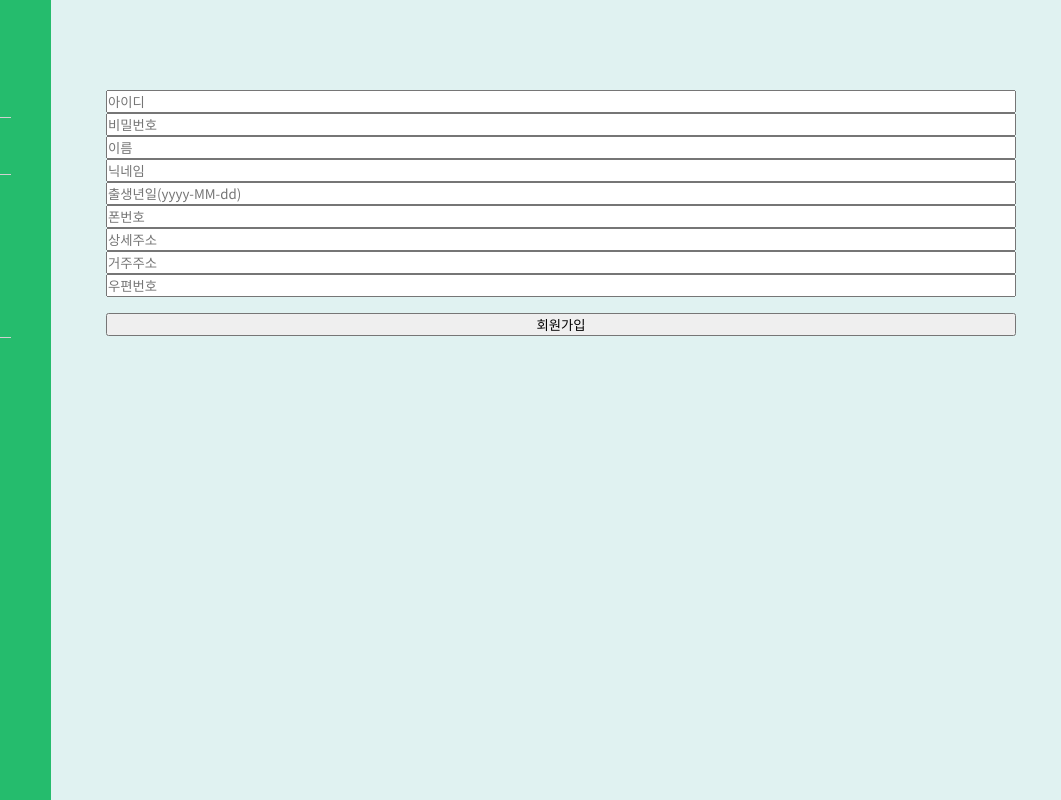
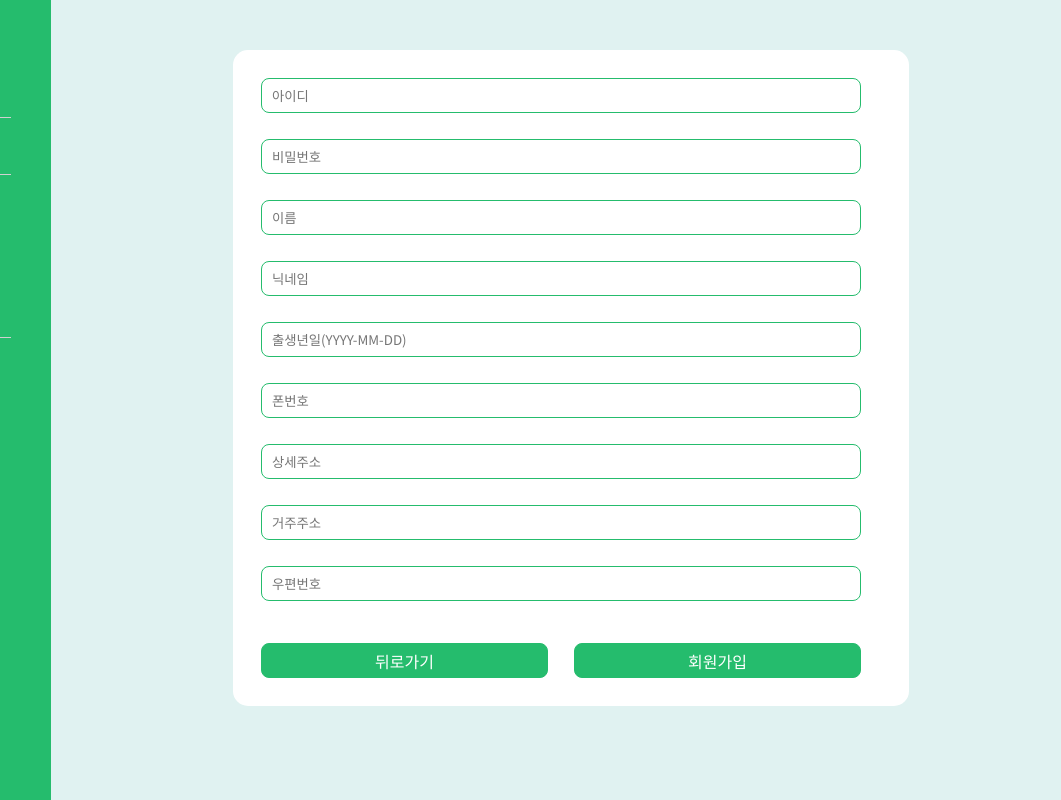
Before and after one commit to Team-Rev/Front-End, a React app: page /join in a window 1280 px wide. Shown: the full height of the page, 219-1280 px from the left. Built offline with nearby package versions, Linux system fonts and the light colour scheme.

Commit message:
feat : 회원가입 폼 디자인(리덕스 공부ing)

```diff
--- a/src/component/Main/Join/Join.js
+++ b/src/component/Main/Join/Join.js
@@ -2,6 +2,7 @@ import React, { useState, useEffect } from 'react';
 import { useHistory } from 'react-router';
 import { Container } from '../../Container/Container'
 import axios from 'axios';
+import styles from './Join.module.css'
 
 export function Join(props) {
     return(
@@ -65,6 +66,10 @@ const JoinForm = (props) => {
         setPostNumber(e.currentTarget.value)
     }
 
+    const Goback = () => {
+        history.goBack();
+    }
+
 
     const onSubmitHandler = (e) => {
         e.preventDefault();
@@ -98,27 +103,33 @@ const JoinForm = (props) => {
 
 
         return (
-            <div>
-             <form onSubmit={onSubmitHandler}>
-                <input type="email"  name={userId} class="text-field" placeholder="아이디" onChange={onIdHandler}></input>
-                <input type="password" name={password} class="text-field" placeholder="비밀번호" onChange={onPasswordHandler}></input>
-                <input type="text" name={name} class="text-field" placeholder="이름" onChange={onUsernameHandler}></input>
-                <input type="text"  name={nickname} class="text-field" placeholder="닉네임" onChange={onNickHandler}></input>
-                <input type="text" name={DOB} class="text-field" placeholder="출생년일(yyyy-MM-dd)" onChange={onDateHandler}></input>
-                <input type="text" name={phone} class="text-field" placeholder="폰번호" onChange={onPhoneHandler}></input>
-                <input type="text" name={detailAddress} class="text-field" placeholder="상세주소" onChange={onDetailAddHandler}></input>
-                <input type="text" name={address} class="text-field" placeholder="거주주소" onChange={onAddHandler}></input>
-                <input type="text" name={postNumber} class="text-field" placeholder="우편번호" onChange={onPostnumHandler}></input>
+            <div className={styles.container}>
+             <div className={styles.contentbox}>
+             <form className={styles.formtag} onSubmit={onSubmitHandler}>
+                <input type="email"  name={userId} className="text-field" placeholder="아이디" onChange={onIdHandler}></input>
+                <input type="password" name={password} className="text-field" placeholder="비밀번호" onChange={onPasswordHandler}></input>
+                <input type="text" name={name} className="text-field" placeholder="이름" onChange={onUsernameHandler}></input>
+                <input type="text"  name={nickname} className="text-field" placeholder="닉네임" onChange={onNickHandler}></input>
+                <input type="text" name={DOB} className="text-field" placeholder="출생년일(YYYY-MM-DD)" onChange={onDateHandler}></input>
+                <input type="text" name={phone} className="text-field" placeholder="폰번호" onChange={onPhoneHandler}></input>
+                <input type="text" name={detailAddress} className="text-field" placeholder="상세주소" onChange={onDetailAddHandler}></input>
+                <input type="text" name={address} className="text-field" placeholder="거주주소" onChange={onAddHandler}></input>
+                <input type="text" name={postNumber} className="text-field" placeholder="우편번호" onChange={onPostnumHandler}></input>
                 <br/>
-                <input type="submit" value="회원가입" class="submit-btn"></input>
+               <div className={styles.bottom}>
+                <input className={styles.submitBtn} type="button" value="뒤로가기" onClick={Goback}></input>
+                <input className={styles.submitBtn} type="submit" value="회원가입"></input>
+               </div>
              </form>
-{/*
+             </div>
+            </div>
+
+/*
                 <div className="links">
                     <a href="#2">로그인</a>
                     <br></br>
                     <hr className="hr1"></hr>
                 <a href="#">아이디, 비밀번호 찾기</a>
-                </div> */}
-            </div>
+                </div> */
     )
 }
--- /dev/null
+++ b/src/component/Main/Join/Join.module.css
@@ -0,0 +1,43 @@
+.container{
+    display : flex;
+    justify-content: center;
+    width : 100%;
+    height : 100vh;
+}
+
+.formtag {
+    width : 100%;
+    background-color: white;
+    border-radius: 15px;
+    padding : 15px;
+    margin : 10px 0 0 20px;
+    -ms-overflow-style: none; /* IE and Edge */
+    scrollbar-width: none;
+}
+
+.formtag input{
+    width : 600px;
+    height : 35px;
+    padding : 10px;
+    margin : 13px;
+    border-radius: 8px;
+    border : 1px solid #25bc6d;
+    outline: #1faf65;
+}
+
+.bottom{
+    display: flex;
+    flex-direction: row;
+    align-items: center;
+    text-align: center;
+}
+
+.bottom .submitBtn{
+    width : 287px;
+    background-color: #25bc6d;
+    border : 1px solid #25bc6d;
+    color : white;
+    font-size : 16px;
+    font-weight: 300;
+    line-height : 2px;
+}
--- a/src/component/Main/Login/Login.js
+++ b/src/component/Main/Login/Login.js
@@ -81,7 +81,7 @@ export function Login(props) {
                         <span>
                             아직도 One Pass를 모르시나요?
                         </span>
-                        <NavLink to="/join" onClick={() => { props.setLoginOpen(false)}}>회원가입</NavLink>
+                        <NavLink to="/join" className={style.joinBtn} onClick={() => { props.setLoginOpen(false)}}>회원가입</NavLink>
                     </div>
                 </div>
 
--- a/src/component/Main/Login/Login.module.css
+++ b/src/component/Main/Login/Login.module.css
@@ -119,3 +119,8 @@
     text-decoration-color: rgb(65, 65, 65);
 
 }
+
+.joinBtn{
+    text-decoration: none;
+    font-size : 14px;
+}
--- a/src/component/Main/StartExam/StartExamForm.js
+++ b/src/component/Main/StartExam/StartExamForm.js
@@ -250,7 +250,7 @@ export function StartExamForm(props) {
                         count : question.length,
                         question : question
                     }}}>
-                  <button>제출</button>
+                  <button className={style.btn3}>제출</button>
                 </Link>
                 <Link to="#">
                   <button className={style.btn3} onClick={handleIncrese.bind()}>다음</button>
```
